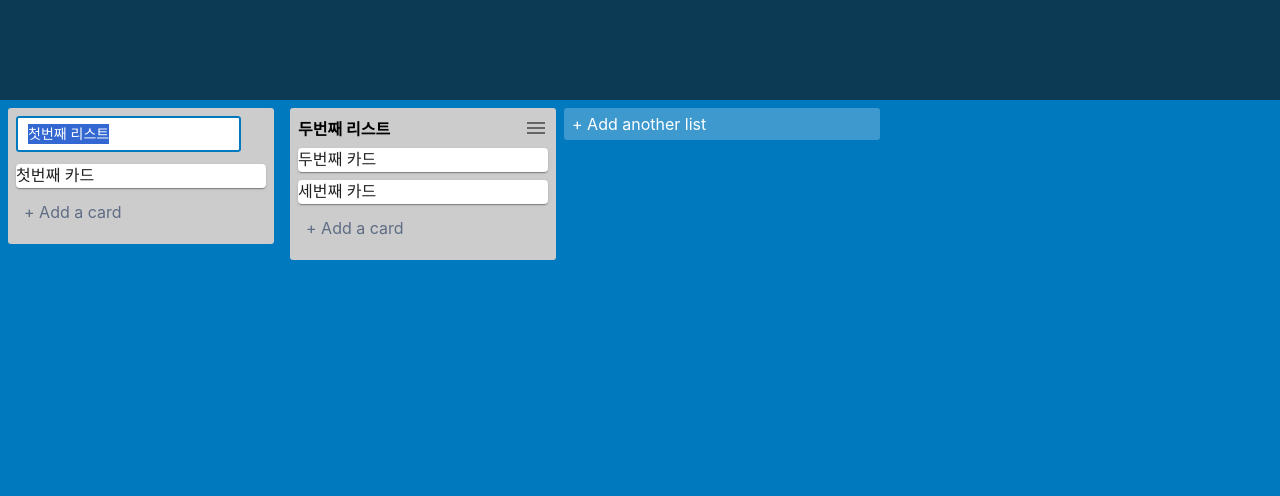
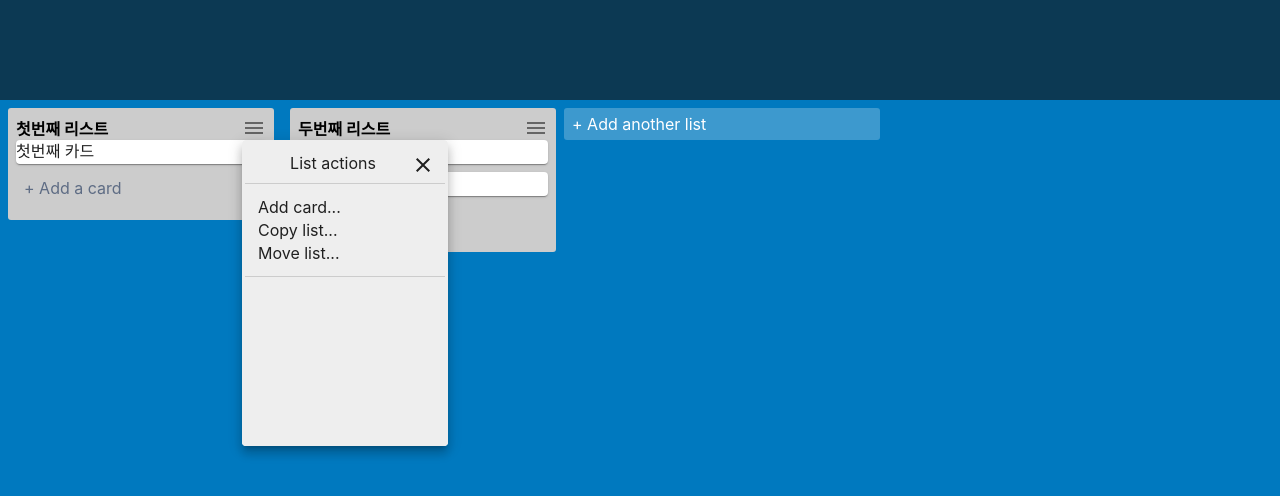
Before and after one commit to goddaehee/trello_fo, a React (Create React App) app: page / in a window 1280 px wide. Both pictures are taken after a click on the icon 254 px from the left and 128 px from the top of the page. Shown: the top 496 px of the page. Built offline with nearby package versions, Linux system fonts and the light colour scheme.

Commit message:
list menu popup open & list action add card

```diff
--- a/src/components/App.js
+++ b/src/components/App.js
@@ -11,8 +11,6 @@ let [addListOpen,addListOpenUpdate] = useState(false);
 let [addListTitle,addListTitleUpdate] = useState('');
 
 let dispatch = useDispatch();
-
-
 
   return (
     <div className="App" style={{ whiteSpace: "nowrap"}}>
@@ -57,7 +55,6 @@ let dispatch = useDispatch();
         }
 
       </div>
-
     </div>
 
   );
--- a/src/components/TrelloList.js
+++ b/src/components/TrelloList.js
@@ -3,6 +3,9 @@ import { useDispatch, useSelector } from "react-redux";
 
 import TrelloCard from "./TrelloCard";
 import MenuIcon from '@material-ui/icons/Menu';
+import CloseIcon from '@material-ui/icons/Close';
+
+import { Popover } from '@material-ui/core';
 
 const TrelloList = (props) =>{
 
@@ -15,10 +18,25 @@ const TrelloList = (props) =>{
     let [listTitle,listTitleUpdate] = useState(props.listInfo.WORK_LIST_TITLE);
 
     let [menuIconOpen,menuIconOpenUpdate] = useState(false);
+    console.log(menuIconOpen);
+
+    const [anchorEl, setAnchorEl] = useState(null);
+
+    const handleClick = (event) => {
+        setAnchorEl(event.currentTarget);
+      };
+
+      const handleClose = () => {
+        setAnchorEl(null);
+      };
+
+      const popoverOpen = Boolean(anchorEl);
+      const popoverId = popoverOpen ? 'simple-popover' : undefined;
 
     let dispatch = useDispatch();
 
-    console.log(menuIconOpen);
+
+
     const addInputState = (type) => {   // onBlur처리 되었을 때 실행
 
         if(type === "list"){
@@ -46,9 +64,35 @@ const TrelloList = (props) =>{
 
             {
                 listTitleOpen === false
-                ? <div onClick={ () => listTitleOpenUpdate(true) }>
-                    <b>{listTitle}</b>
-                    <MenuIcon className="menuIcon" onClick={()=>menuIconOpenUpdate(true)} style={styles.menuIcon}></MenuIcon>
+                ? <div>
+                    <div style={styles.containerHeader} onClick={ () => listTitleOpenUpdate(true) }>
+                        <b>{listTitle}</b>
+                    </div>
+                    <MenuIcon className="menuIcon" style={styles.menuIcon}
+                        aria-describedby={popoverId} variant="contained" onClick={handleClick} />
+                    <Popover
+                        id={popoverId}
+                        open={popoverOpen}
+                        anchorEl={anchorEl}
+                        onClose={handleClose}
+                        anchorOrigin={{
+                        vertical: 'bottom',
+                        horizontal: 'left',
+                        }}>
+                        <div style={styles.popupContainer}>
+                            <div style={styles.popupHeader}>
+                                List actions
+                                <CloseIcon onClick={handleClose} style={{"float":"right", "cursor":"pointer"}}/>
+                            </div>
+                            <div style={styles.popupBody} className="popupBody">
+                                <ul>
+                                    <li onClick={ () => { addCardOpenUpdate(true); handleClose();}}>Add card...</li>
+                                    <li>Copy list...</li>
+                                    <li>Move list...</li>
+                                </ul>
+                            </div>
+                        </div>
+                    </Popover>
                   </div>
                 : <textarea className="list_title_textarea" value={listTitle}
                     onChange={ (e) => listTitleUpdate(e.target.value) }
@@ -99,13 +143,39 @@ const styles= {
     },
     list: {
         marginTop: '8px',
-        marginBottom: '8px'
+        marginBottom: '8px',
+        clear: 'both'
     },
     menuIcon: {
         float:"right",
         color:"#000",
         opacity: "0.5"
-    }
+    },
+    containerHeader: {
+        float: 'left',
+        width:'85%'
+    },
+
+    popupContainer: {
+        zIndex: '1',
+        width: '200px',
+        height: '300px',
+        backgroundColor: '#eee',
+        borderRadius: '3px',
+        padding: '3px'
+    },
+    popupHeader: {
+        textAlign: 'center',
+        borderBottom: '1px solid #ccc',
+        padding:'10px'
+
+    },
+    popupBody: {
+        borderBottom: '1px solid #ccc',
+        padding:'10px'
+    },
+
+
 }
 
 
--- a/src/index.css
+++ b/src/index.css
@@ -195,3 +195,16 @@ header {
   border-radius: 3px;
   border: 0.1px solid #6b778c;
 }
+.popupBody > ul {
+  all: unset;
+  list-style: none;
+}
+.popupBody > ul > li {
+  margin: 3px;
+  cursor: pointer;
+}
+.popupBody > ul > li:hover {
+  background-color: #bbb;
+  margin-left: 0px;
+  width: 120%;
+}
```
